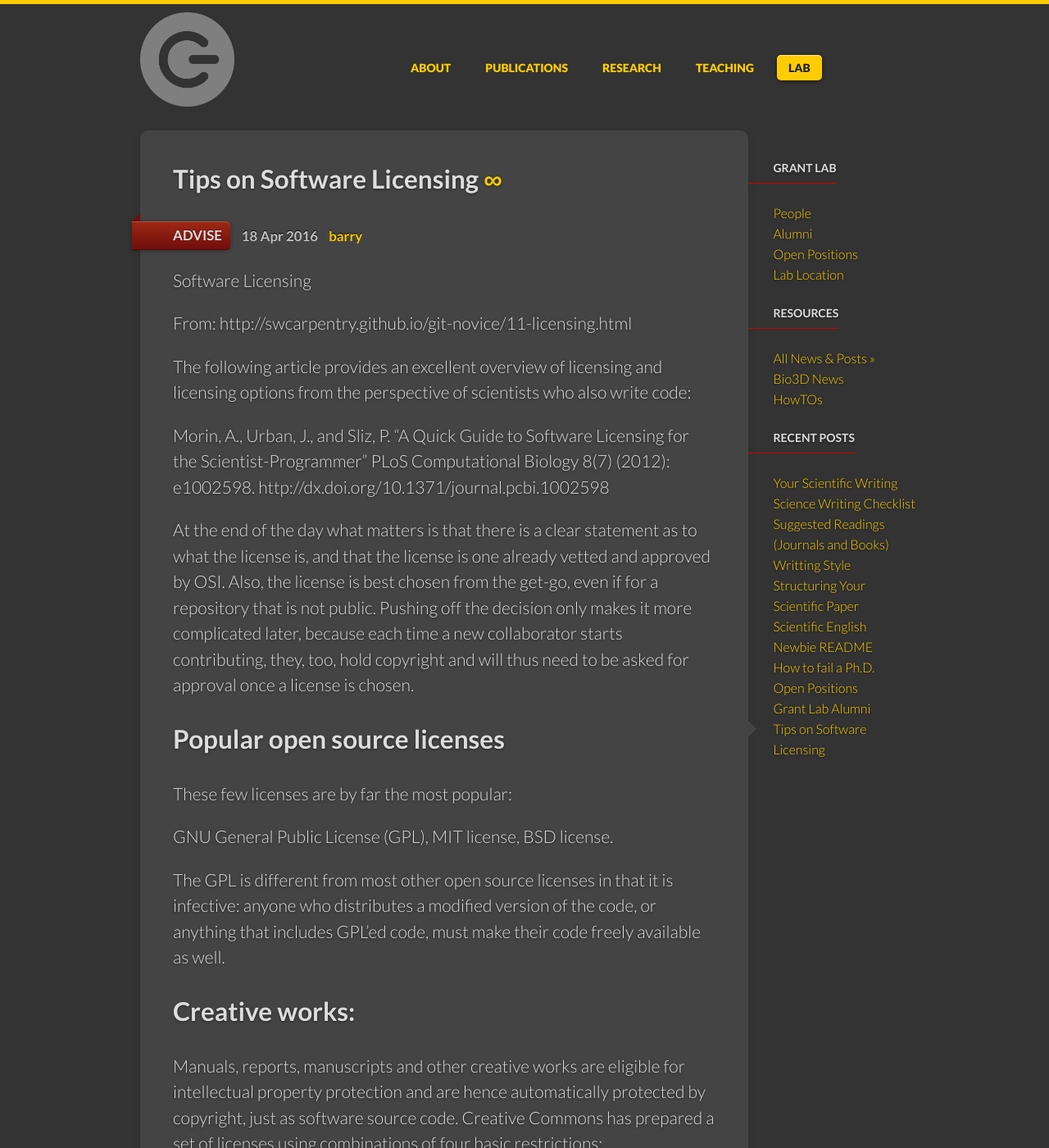
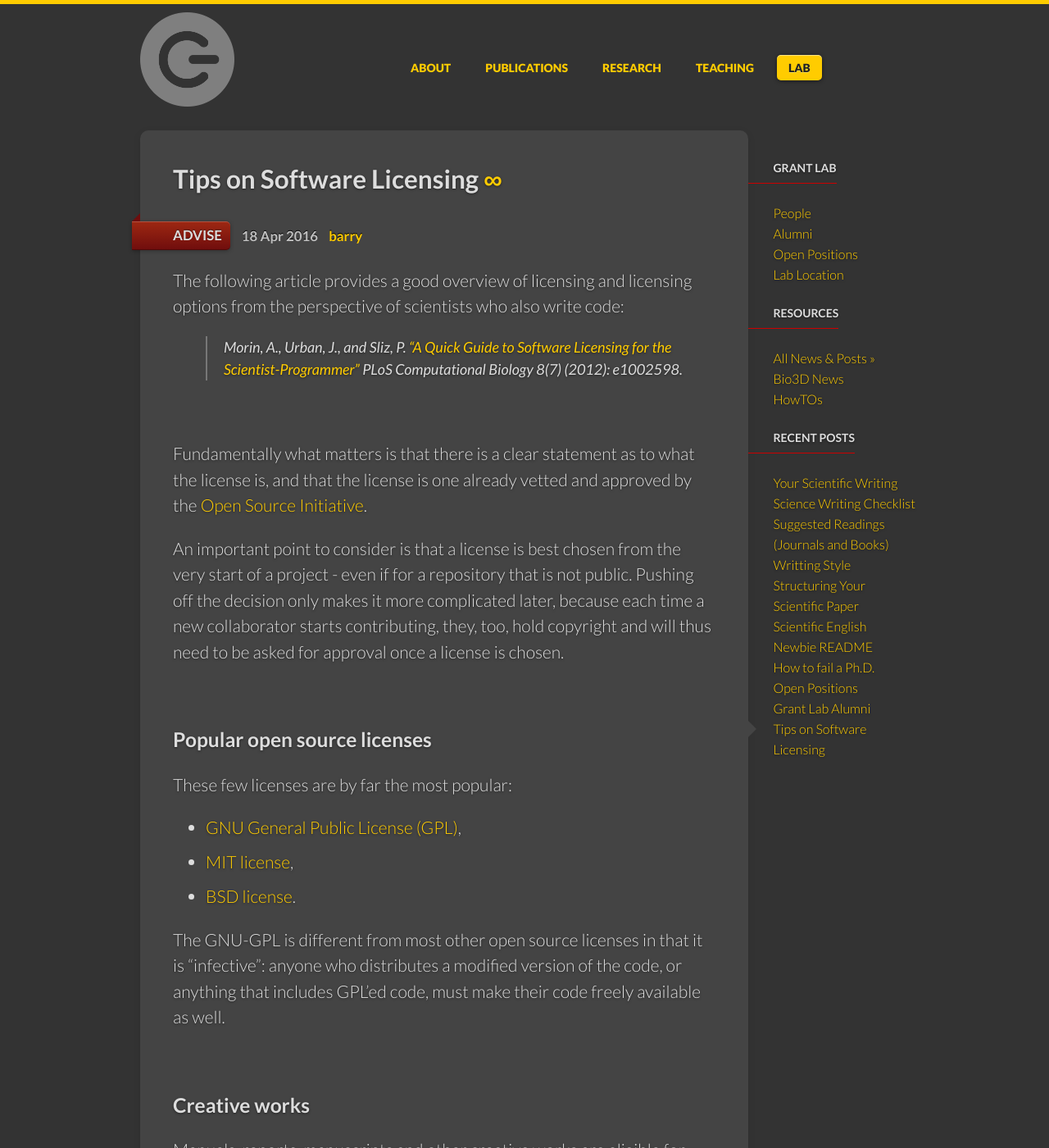
Before and after one commit to bioboot/newlabsite, a Jekyll site: the page built from _posts/2016-05-01-software-icensing.markdown, in a window 1280 px wide and 1400 px high. Shown: the whole window at 82% size. Built offline with Jekyll 4.4.1, drawn with Linux system fonts in a browser that asks for light colours.

Commit message:
Update licensing post

```diff
--- a/_posts/2016-05-01-software-icensing.markdown
+++ b/_posts/2016-05-01-software-icensing.markdown
@@ -6,29 +6,31 @@ author: barry
 categories: [advise]
 ---
 
-Software Licensing
 
-From: http://swcarpentry.github.io/git-novice/11-licensing.html
+The following article provides a good overview of licensing and licensing options from the perspective of scientists who also write code:
 
-The following article provides an excellent overview of licensing and licensing options from the perspective of scientists who also write code:
+> Morin, A., Urban, J., and Sliz, P. [“A Quick Guide to Software Licensing for the Scientist-Programmer”](http://dx.doi.org/10.1371/journal.pcbi.1002598) PLoS Computational Biology 8(7) (2012): e1002598.
 
-Morin, A., Urban, J., and Sliz, P. “A Quick Guide to Software Licensing for the Scientist-Programmer” PLoS Computational Biology 8(7) (2012): e1002598.
-http://dx.doi.org/10.1371/journal.pcbi.1002598
+<br />
 
+Fundamentally what matters is that there is a clear statement as to what the license is, and that the license is one already vetted and approved by the [Open Source Initiative](https://opensource.org).
 
-At the end of the day what matters is that there is a clear statement as to what the license is, and that the license is one already vetted and approved by OSI. Also, the license is best chosen from the get-go, even if for a repository that is not public. Pushing off the decision only makes it more complicated later, because each time a new collaborator starts contributing, they, too, hold copyright and will thus need to be asked for approval once a license is chosen.
+An important point to consider is that a license is best chosen from the very start of a project - even if for a repository that is not public. Pushing off the decision only makes it more complicated later, because each time a new collaborator starts contributing, they, too, hold copyright and will thus need to be asked for approval once a license is chosen.
 
-## Popular open source licenses
+<br />
+
+### Popular open source licenses
 These few licenses are by far the most popular:
 
-GNU General Public License (GPL),
-MIT license,
-BSD license.
+- [GNU General Public License (GPL)](https://opensource.org/licenses/GPL-3.0),
+- [MIT license](https://opensource.org/licenses/MIT),
+- [BSD license](https://opensource.org/licenses/BSD-3-Clause).
 
-The GPL is different from most other open source licenses in that it is infective: anyone who distributes a modified version of the code, or anything that includes GPL’ed code, must make their code freely available as well.
+The GNU-GPL is different from most other open source licenses in that it is "infective": anyone who distributes a modified version of the code, or anything that includes GPL’ed code, must make their code freely available as well.
 
+<br />
 
-## Creative works:
+### Creative works
 Manuals, reports, manuscripts and other creative works are eligible for intellectual property protection and are hence automatically protected by copyright, just as software source code. Creative Commons has prepared a set of licenses using combinations of four basic restrictions:
 
 - Attribution: derived works must give the original author credit for their work.
```
